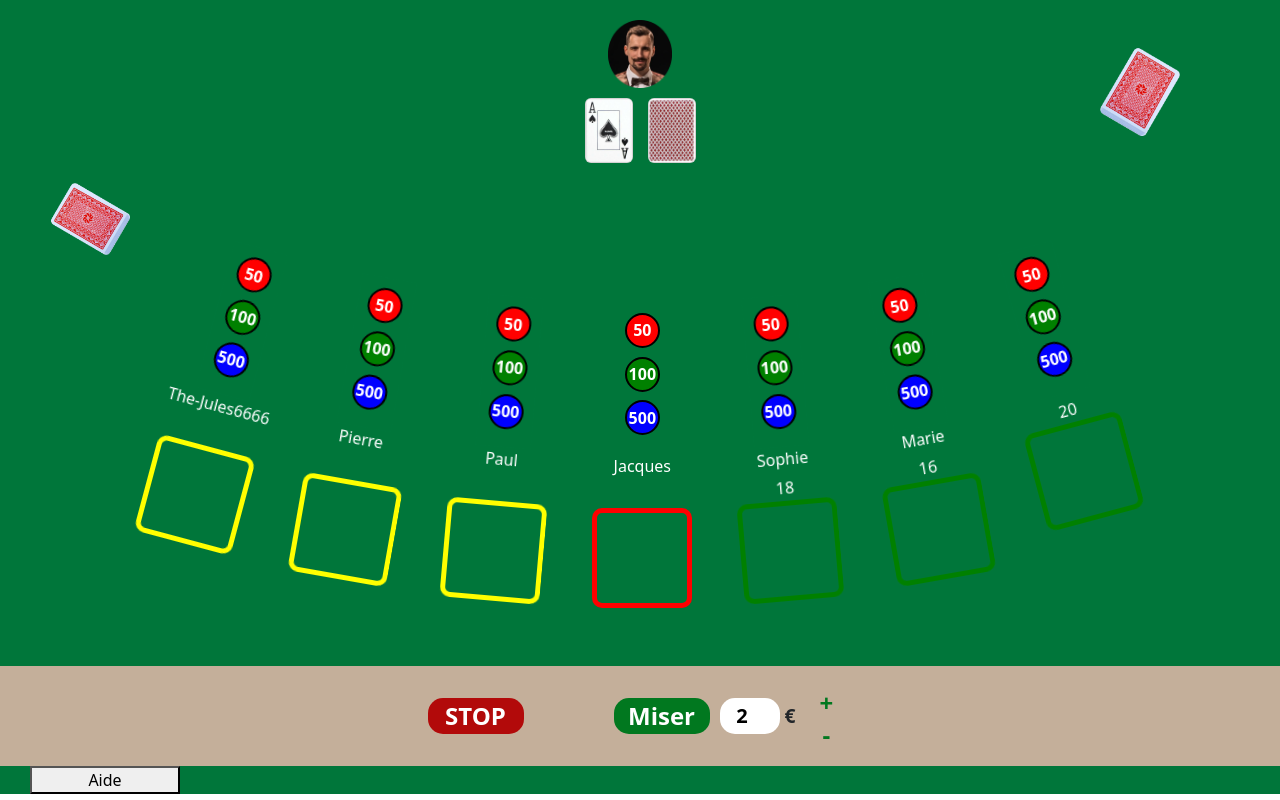
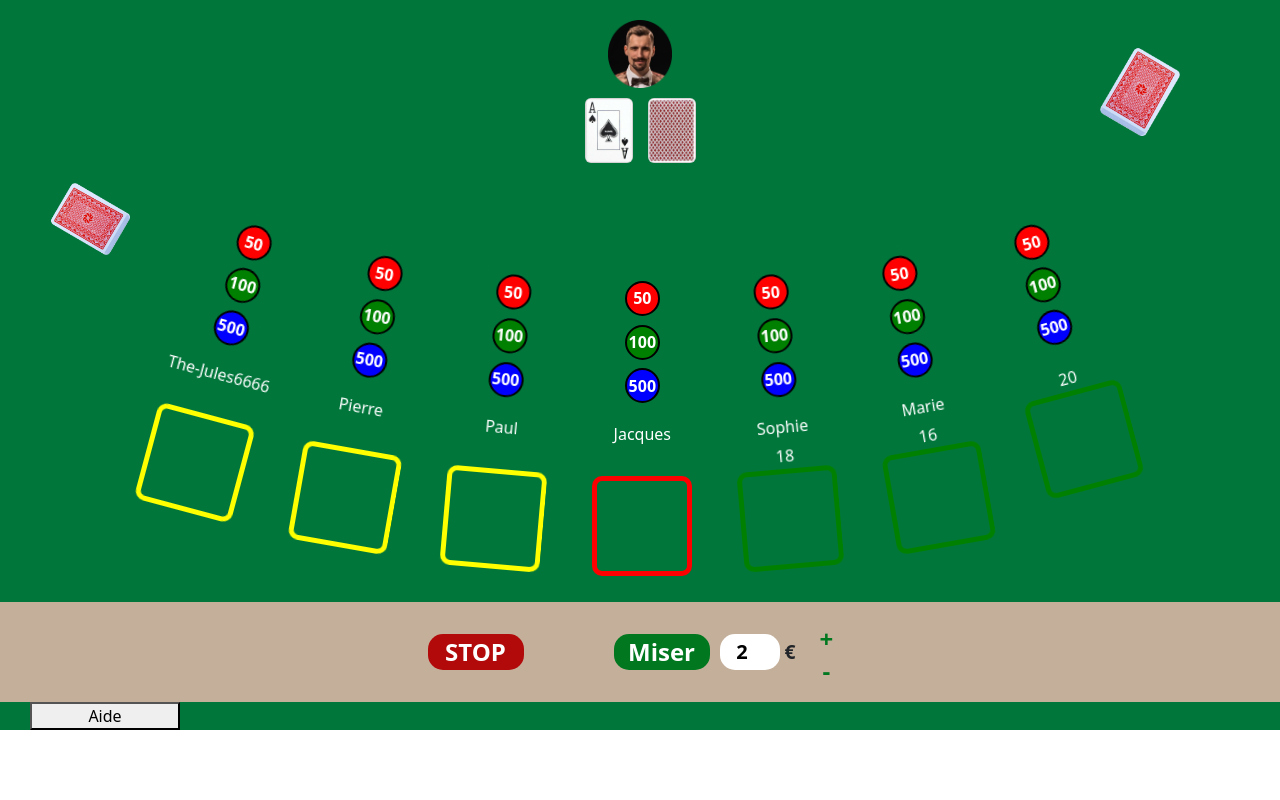
Before and after one commit to LDDW/APP_BLACKJACK, a React (Create React App) app in the folder src_front/: page /game in a window 1280 px wide. Built offline with nearby package versions, Linux system fonts and the light colour scheme; no server answers.

Commit message:
cyril: fix css PlayerZone

```diff
--- a/src_front/src/components/playerZone/PlayerZone.css
+++ b/src_front/src/components/playerZone/PlayerZone.css
@@ -5,7 +5,7 @@
   gap: 40px;
   transform-style: preserve-3d;
   perspective: 1200px;
-  padding: 3em 0;
+  padding: 1em 0;
 }
 
 
```
